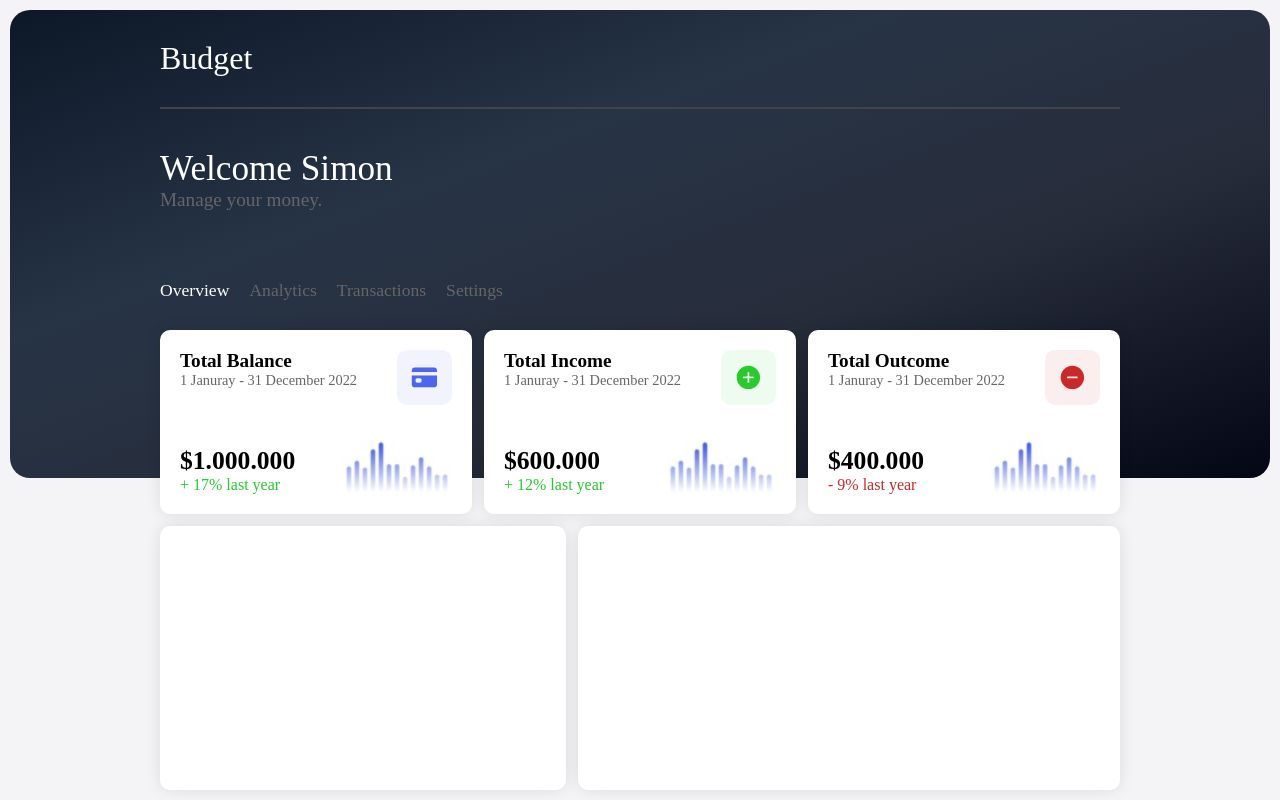
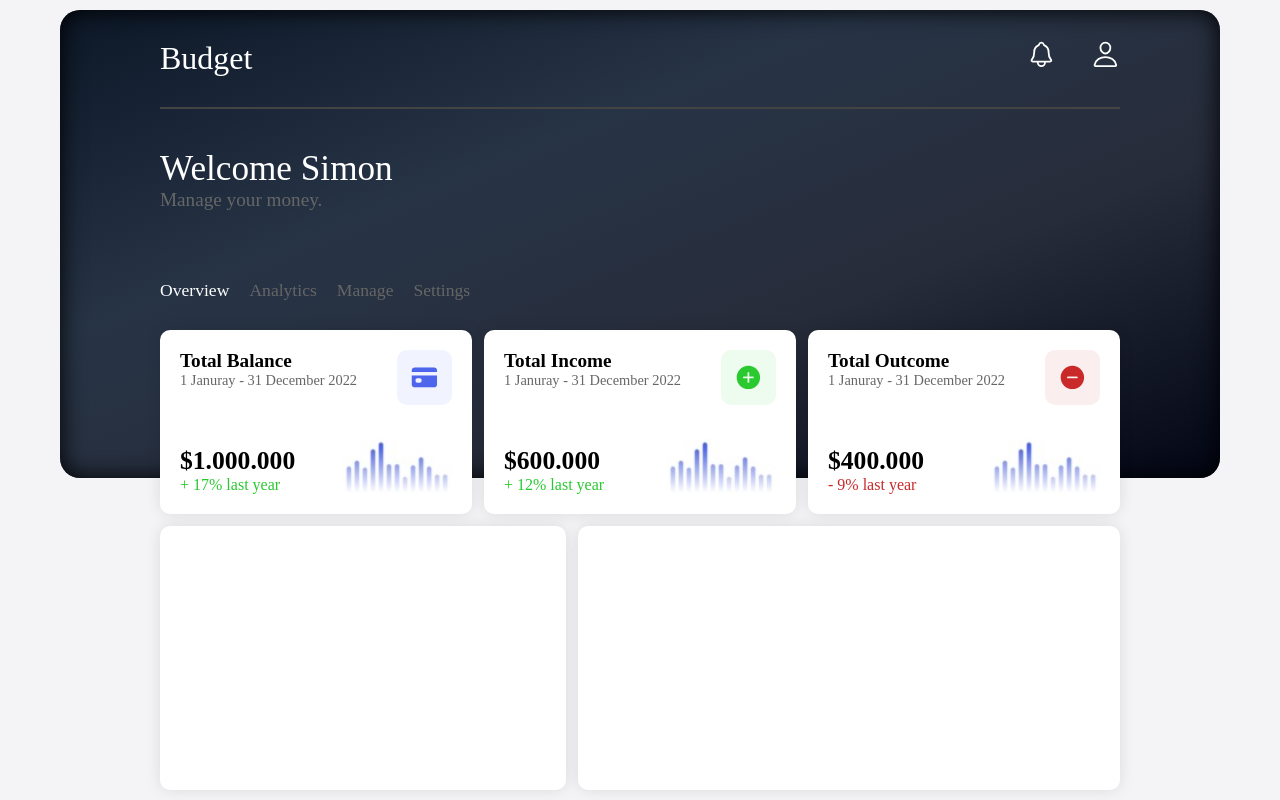
Before and after one commit to simimi129/angular-budget-app, an Angular app: page / in a window 1280 px wide. Built offline with nearby package versions, Linux system fonts and the light colour scheme; a web font is replaced by a local one.

Commit message:
adding design

```diff
--- a/src/app/app.component.css
+++ b/src/app/app.component.css
@@ -1,7 +1,7 @@
 .background {
   width: 100%;
   height: 100%;
-  padding: 10px;
+  padding: 10px 60px 10px 60px;
   position: fixed;
   top: 0;
   left: 0;
@@ -18,6 +18,7 @@
     #020615 100%
   );
   border-radius: 20px;
+  box-shadow: inset 0px 0px 25px 0px rgba(0, 0, 0, 1);
 }
 
 .main {
@@ -32,10 +33,34 @@
 }
 
 .header {
+  color: white;
+  padding: 40px 0px 30px 0px;
+  display: flex;
+  justify-content: space-between;
+}
+
+.header-title {
   font-weight: 300;
   font-size: 2rem;
-  color: white;
-  padding: 40px 0px 30px 0px;
+}
+
+.header-icons {
+  display: flex;
+  gap: 35px;
+  font-size: 1.8rem;
+}
+
+.icon-container {
+  height: min-content;
+  width: min-content;
+  display: flex;
+  justify-content: center;
+  align-items: center;
+  cursor: pointer;
+}
+
+.header-icon {
+  visibility: visible;
 }
 
 .line {
--- a/src/app/app.component.html
+++ b/src/app/app.component.html
@@ -3,7 +3,31 @@
   <div class="bg-bottom"></div>
 </div>
 <div class="main">
-  <div class="header">Budget</div>
+  <div class="header">
+    <div class="header-title">Budget</div>
+    <div class="header-icons">
+      <div
+        class="icon-container"
+        (mouseenter)="turnNotifOn()"
+        (mouseleave)="turnNotifOff()"
+      >
+        <ion-icon
+          *ngIf="isNotifOn"
+          class="header-icon"
+          name="notifications"
+        ></ion-icon>
+        <ion-icon *ngIf="!isNotifOn" name="notifications-outline"></ion-icon>
+      </div>
+      <div
+        class="icon-container"
+        (mouseenter)="turnUserOn()"
+        (mouseleave)="turnUserOff()"
+      >
+        <ion-icon *ngIf="isUserOn" class="header-icon" name="person"></ion-icon>
+        <ion-icon *ngIf="!isUserOn" name="person-outline"></ion-icon>
+      </div>
+    </div>
+  </div>
   <hr class="line" />
   <div class="welcome-container">
     <div class="welcome-text">Welcome Simon</div>
@@ -12,7 +36,7 @@
   <div class="nav">
     <span class="nav-item active">Overview</span>
     <span class="nav-item">Analytics</span>
-    <span class="nav-item">Transactions</span>
+    <span class="nav-item">Manage</span>
     <span class="nav-item">Settings</span>
   </div>
   <div class="cards">
--- a/src/app/app.component.ts
+++ b/src/app/app.component.ts
@@ -3,8 +3,26 @@ import { Component } from '@angular/core';
 @Component({
   selector: 'app-root',
   templateUrl: './app.component.html',
-  styleUrls: ['./app.component.css']
+  styleUrls: ['./app.component.css'],
 })
 export class AppComponent {
   title = 'angular-budget-app';
+  isNotifOn: boolean = false;
+  isUserOn: boolean = false;
+
+  turnNotifOn() {
+    this.isNotifOn = true;
+  }
+
+  turnNotifOff() {
+    this.isNotifOn = false;
+  }
+
+  turnUserOn() {
+    this.isUserOn = true;
+  }
+
+  turnUserOff() {
+    this.isUserOn = false;
+  }
 }
```
